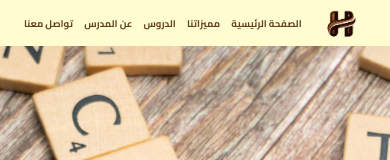
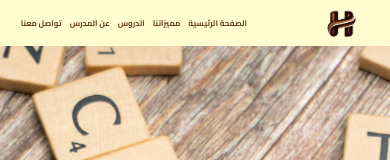
Before and after one commit to muslimIrm/teachercreations, a plain HTML site: page index.html in a window 390 px wide. Shown: the top 160 px of the page. Drawn offline with Linux system fonts and the light colour scheme.

Commit message:
Update style.css

```diff
--- a/style.css
+++ b/style.css
@@ -416,8 +416,8 @@ header .navicitons a:hover{
     }
 
     header .navicitons a{
-        font-size: 0.6rem;
-        margin-left: .7rem;
+        font-size: 0.5rem;
+        margin-left: .5rem;
     }
     .maine .caption-container .caption-text{
         margin-right: 5rem;
```
